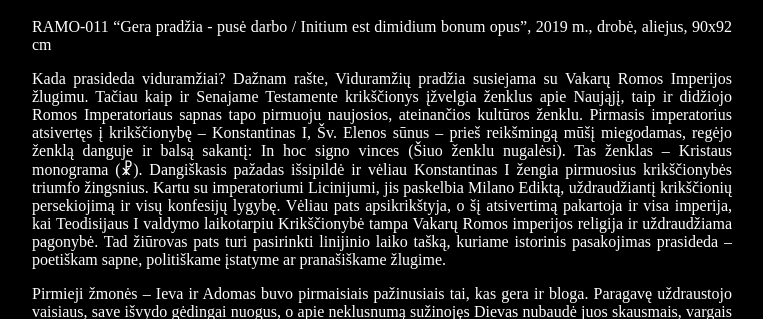
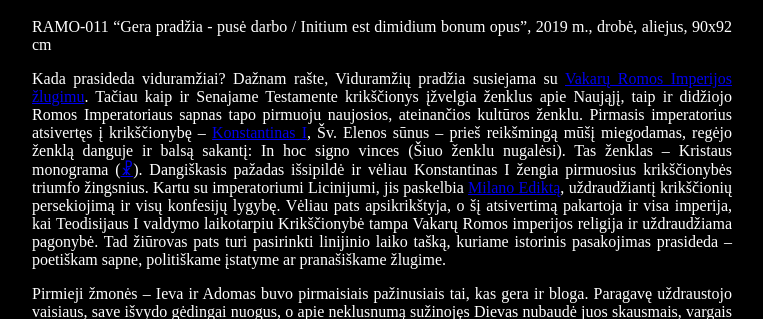
Before and after one commit to AugV/hyperlink-web-app, a Vue app: page /#/expo in a window 1280 px wide. Shown: the part 302-621 px from the top of the page, without its empty margins (258-1021 px from the left). Built offline with nearby package versions, Linux system fonts and the light colour scheme.

Commit message:
html taging

```diff
--- a/src/views/Expo.vue
+++ b/src/views/Expo.vue
@@ -9,11 +9,11 @@
 </p>
 
 <p>
-  Kada prasideda viduramžiai? Dažnam rašte, Viduramžių pradžia susiejama su Vakarų Romos Imperijos žlugimu.
+  Kada prasideda viduramžiai? Dažnam rašte, Viduramžių pradžia susiejama su <a href="https://en.wikipedia.org/wiki/Fall_of_the_Western_Roman_Empire">Vakarų Romos Imperijos žlugimu</a>.
   Tačiau kaip ir Senajame Testamente krikščionys įžvelgia ženklus apie Naująjį, taip ir didžiojo Romos Imperatoriaus sapnas tapo pirmuoju naujosios,
-  ateinančios kultūros ženklu. Pirmasis imperatorius atsivertęs į krikščionybę – Konstantinas I, Šv. Elenos sūnus – prieš reikšmingą mūšį miegodamas,
-  regėjo ženklą danguje ir balsą sakantį: In hoc signo vinces (Šiuo ženklu nugalėsi). Tas ženklas – Kristaus monograma (☧). Dangiškasis pažadas išsipildė ir
-  vėliau Konstantinas I žengia pirmuosius krikščionybės triumfo žingsnius. Kartu su imperatoriumi Licinijumi, jis paskelbia Milano Ediktą,
+  ateinančios kultūros ženklu. Pirmasis imperatorius atsivertęs į krikščionybę – <a href="https://en.wikipedia.org/wiki/Constantine_the_Great">Konstantinas I</a>, Šv. Elenos sūnus – prieš reikšmingą mūšį miegodamas,
+  regėjo ženklą danguje ir balsą sakantį: In hoc signo vinces (Šiuo ženklu nugalėsi). Tas ženklas – Kristaus monograma (<a href="https://en.wikipedia.org/wiki/Chi_Rho">☧</a>). Dangiškasis pažadas išsipildė ir
+  vėliau Konstantinas I žengia pirmuosius krikščionybės triumfo žingsnius. Kartu su imperatoriumi Licinijumi, jis paskelbia <a href="https://en.wikipedia.org/wiki/Edict_of_Milan">Milano Ediktą</a>,
   uždraudžiantį krikščionių persekiojimą ir visų konfesijų lygybę. Vėliau pats apsikrikštyja, o šį atsivertimą pakartoja ir visa imperija, kai Teodisijaus
   I valdymo laikotarpiu Krikščionybė tampa Vakarų Romos imperijos religija ir uždraudžiama pagonybė. Tad žiūrovas pats turi pasirinkti linijinio laiko tašką,
   kuriame istorinis pasakojimas prasideda – poetiškam sapne, politiškame įstatyme ar pranašiškame žlugime.
```
